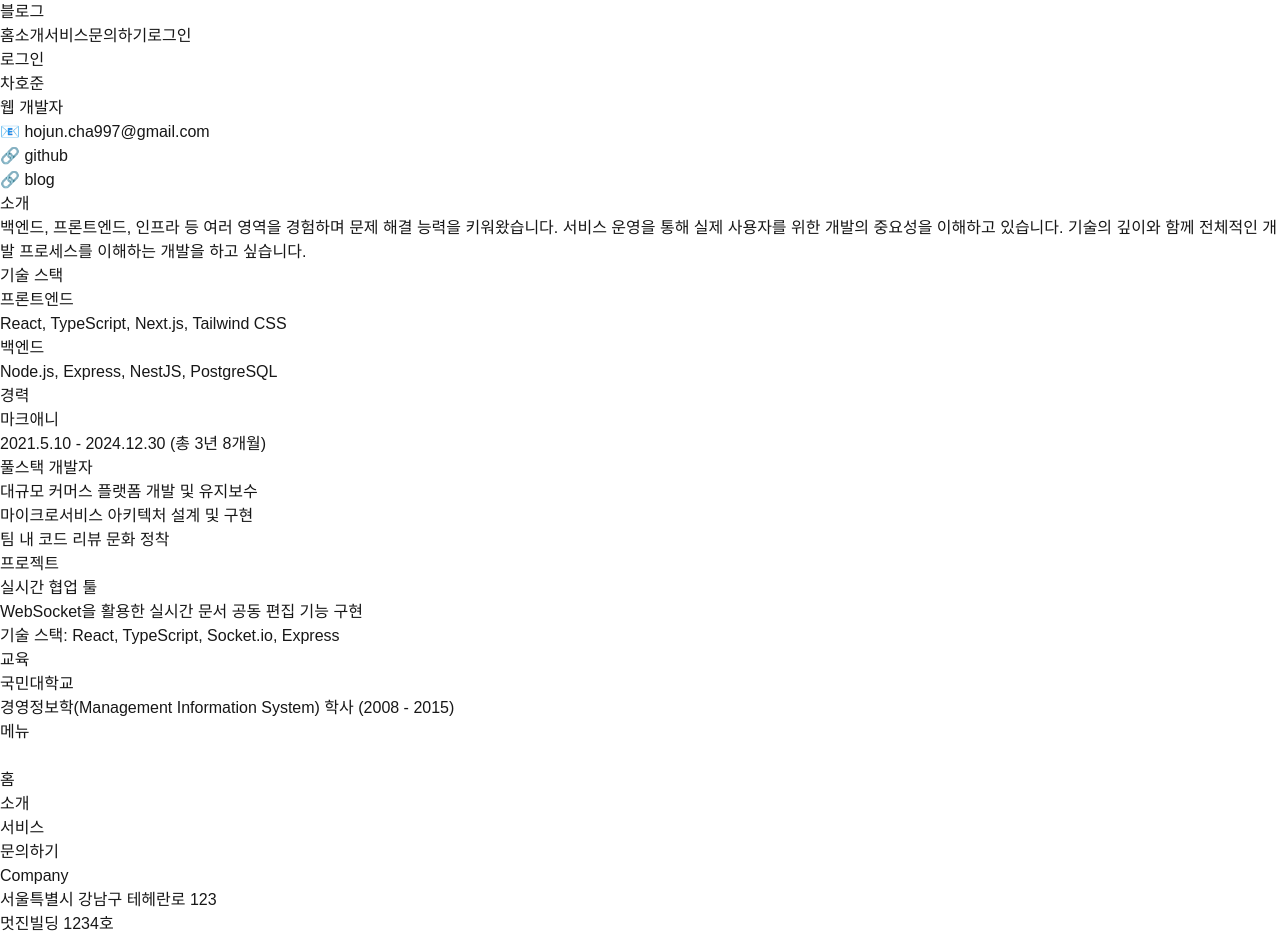
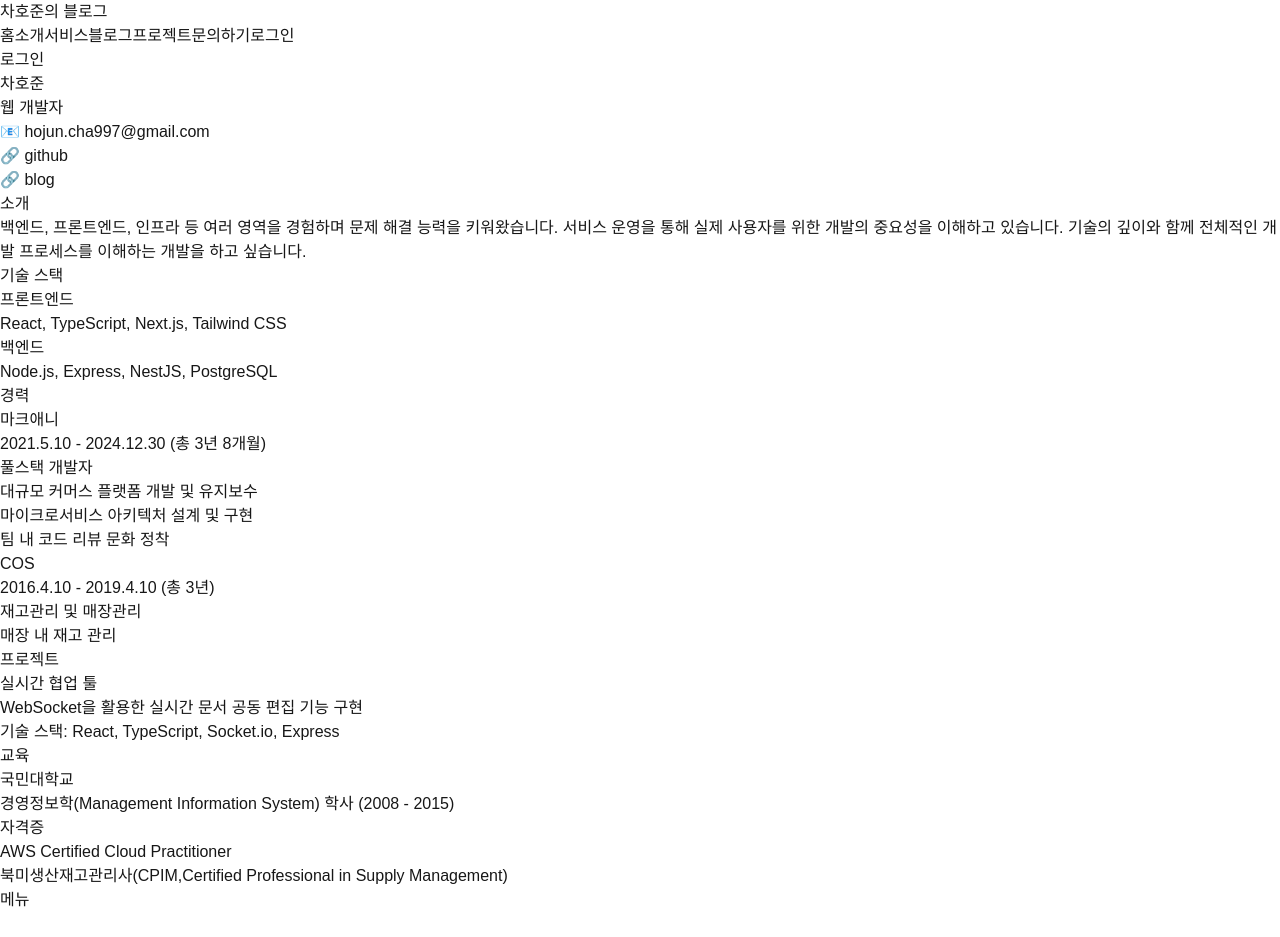
Before and after one commit to hojuncha997/personal-cms, a Next.js app: page /about in a window 1280 px wide. Shown: the top 937 px of the page. Built offline with nearby package versions, Linux system fonts and the light colour scheme; no server answers.

Commit message:
chore: 스타일링 미세 수정

```diff
--- a/src/app/about/page.tsx
+++ b/src/app/about/page.tsx
@@ -1,8 +1,12 @@
 import { Container } from '@/components/layouts/Container'
 import Link from 'next/link'
+import { colors } from '@/constants/styles'
+
 export default function AboutPage() {
     return (
-        <div className="min-h-screen bg-white">
+        // <div className="min-h-screen bg-[colors.primary.main]">
+        // <div className="min-h-screen bg-[#fcd0b1]">
+        <div className={`min-h-screen bg-[${colors.primary.main}]`}>
             <Container>
                 <section className="py-12 max-w-4xl mx-auto">
                     <div className="mb-12">
@@ -16,7 +20,7 @@ export default function AboutPage() {
                     </div>
 
                     <div className="mb-12">
-                        <h2 className="text-2xl font-bold text-gray-800 mb-6 pb-2 border-b-2">소개</h2>
+                        <h2 className="text-2xl text-gray-800 mb-6 pb-2 border-b-2">소개</h2>
                         <p className="text-gray-600 leading-relaxed">
 
                             백엔드, 프론트엔드, 인프라 등 여러 영역을 경험하며 문제 해결 능력을 키워왔습니다.
@@ -30,18 +34,18 @@ export default function AboutPage() {
                         <h2 className="text-2xl font-bold text-gray-800 mb-6 pb-2 border-b-2">기술 스택</h2>
                         <div className="grid grid-cols-2 gap-4">
                             <div>
-                                <h3 className="font-semibold mb-2">프론트엔드</h3>
+                                <h3 className="font-semibold mb-2 text-gray-800">프론트엔드</h3>
                                 <p className="text-gray-600">React, TypeScript, Next.js, Tailwind CSS</p>
                             </div>
                             <div>
-                                <h3 className="font-semibold mb-2">백엔드</h3>
+                                <h3 className="font-semibold mb-2 text-gray-800">백엔드</h3>
                                 <p className="text-gray-600">Node.js, Express, NestJS, PostgreSQL</p>
                             </div>
                         </div>
                     </div>
 
                     <div className="mb-12">
-                        <h2 className="text-2xl font-bold text-gray-800 mb-6 pb-2 border-b-2">경력</h2>
+                        <h2 className="text-2xl  text-gray-800 mb-6 pb-2 border-b-2">경력</h2>
                         <div className="space-y-8">
                             <div>
                                 <div className="flex justify-between items-center mb-2">
@@ -53,6 +57,16 @@ export default function AboutPage() {
                                     <li>대규모 커머스 플랫폼 개발 및 유지보수</li>
                                     <li>마이크로서비스 아키텍처 설계 및 구현</li>
                                     <li>팀 내 코드 리뷰 문화 정착</li>
+                                </ul>
+                            </div>
+                            <div>
+                                <div className="flex justify-between items-center mb-2">
+                                    <h3 className="text-xl font-semibold text-gray-800">COS</h3>
+                                    <span className="text-gray-600">2016.4.10 - 2019.4.10 (총 3년)</span>
+                                </div>
+                                <p className="text-gray-700 font-medium mb-2">재고관리 및 매장관리</p>
+                                <ul className="list-disc list-inside text-gray-600 space-y-1">
+                                    <li>매장 내 재고 관리</li>
                                 </ul>
                             </div>
 {/*
@@ -72,7 +86,7 @@ export default function AboutPage() {
                     </div>
 
                     <div className="mb-12">
-                        <h2 className="text-2xl font-bold text-gray-800 mb-6 pb-2 border-b-2">프로젝트</h2>
+                        <h2 className="text-2xl text-gray-800 mb-6 pb-2 border-b-2">프로젝트</h2>
                         <div className="space-y-8">
                             <div>
                                 <h3 className="text-xl font-semibold mb-2">실시간 협업 툴</h3>
@@ -86,11 +100,23 @@ export default function AboutPage() {
                         </div>
                     </div>
 
-                    <div>
-                        <h2 className="text-2xl font-bold text-gray-800 mb-6 pb-2 border-b-2">교육</h2>
+                    <div className="mb-12">
+                        <h2 className="text-2xl text-gray-800 mb-6 pb-2 border-b-2">교육</h2>
                         <div>
                             <h3 className="text-xl font-semibold mb-2 text-gray-800">국민대학교</h3>
                             <p className="text-gray-600">경영정보학(Management Information System) 학사 (2008 - 2015)</p>
+                        </div>
+                    </div>
+
+                    <div className="mb-12">
+                        <h2 className="text-2xl text-gray-800 mb-6 pb-2 border-b-2">자격증</h2>
+                        {/* <div className="grid grid-cols-2 gap-4"> */}
+                        <div className="">
+
+                            <ul className="list-disc list-inside text-gray-600 space-y-1">
+                                <li>AWS Certified Cloud Practitioner</li>
+                                <li>북미생산재고관리사(CPIM,Certified Professional in Supply Management)</li>
+                            </ul>
                         </div>
                     </div>
                 </section>
--- a/src/components/LoginModal.tsx
+++ b/src/components/LoginModal.tsx
@@ -6,6 +6,7 @@ import { AlertCircle } from 'lucide-react'
 import useSocialSignUp from '@/hooks/auth/useSocialSignup';
 import { SOCIAL_CONFIG } from '@/constants/auth/social-config';
 import Link from 'next/link';
+import { colors } from '@/constants/styles';
 
 interface LoginModalProps {
   isOpen: boolean
@@ -285,7 +286,7 @@ export default function LoginModal({
     <>
       {isOpen && (
         <div className={`fixed inset-0 ${overlayColor} ${overlayOpacity} ${hasBlur ? 'backdrop-blur-sm' : ''} flex items-center justify-center z-50 p-4`}>
-          <div className="bg-white rounded-xl w-full max-w-md mx-4 sm:mx-auto shadow-xl transform transition-all duration-300">
+          <div className={`bg-[${colors.primary.main}] rounded-xl w-full max-w-md mx-4 sm:mx-auto shadow-xl transform transition-all duration-300 border-[1px] border-black `}>
             <div className="p-6 sm:p-8">
               <div className="flex justify-between items-center mb-6">
                 <h2 className="text-2xl font-bold text-gray-800">
--- a/src/components/common/common-popover.tsx
+++ b/src/components/common/common-popover.tsx
@@ -68,12 +68,11 @@ export function CommonPopover({
           className={`
            z-50
 
-           rounded-md
            border
-           border-gray-200
-           bg-white
+           border-black
+           bg-[#fcd0b1]
+           rounded-xl
 
-           shadow-md
            outline-none
            data-[state=open]:animate-in
            data-[state=closed]:animate-out
--- a/src/components/navigation/nav-container.tsx
+++ b/src/components/navigation/nav-container.tsx
@@ -8,6 +8,7 @@ import { Container } from '@/components/layouts/Container'
 import { CommonDrawer } from '@components/common/common-drawer'
 import { useState } from 'react'
 import { useRouter, usePathname } from 'next/navigation'
+import { colors } from '@/constants/styles'
 
 interface NavContainerProps {
   onOpenDrawer: () => void;
@@ -30,6 +31,17 @@ const NavMenuContent = [
     label: '서비스',
     path: '/service'
   },
+  {
+    id: 'blog',
+    label: '블로그',
+    path: '/blog'
+  },
+  {
+    id: 'projects',
+    label: '프로젝트',
+    path: '/projects'
+  },
+
   {
     id: 'contact',
     label: '문의하기',
@@ -55,8 +67,10 @@ export function NavContainer({ onOpenDrawer, onOpenLogin }: NavContainerProps) {
   const renderAuthButton = () => {
     if (isAuthenticated) {
       return (
-        <div className="border-[1px] border-gray-300 rounded-md p-1 flex items-center">
-          <NavProfile />
+        <div className="border-[1px] border-black rounded-md p-1 flex items-center text-black hover:bg-black hover:text-white group">
+          <div className="group-hover:text-white cursor-pointer">
+            <NavProfile />
+          </div>
         </div>
       )
     }
@@ -68,7 +82,7 @@ export function NavContainer({ onOpenDrawer, onOpenLogin }: NavContainerProps) {
     return (
       <button
         onClick={onOpenLogin}
-        className="border-[1px] border-gray-300 rounded-md p-1 text-gray-700 hover:text-gray-700"
+        className="border-[1px] border-black p-1 text-black hover:text-gray-700"
       >
         로그인
       </button>
@@ -76,21 +90,24 @@ export function NavContainer({ onOpenDrawer, onOpenLogin }: NavContainerProps) {
   }
 
   return (
-    <nav className={`fixed w-full bg-white shadow-md z-10 transition-transform duration-200 ${
+    // <nav className={`fixed w-full bg-white shadow-md z-10 transition-transform duration-200 ${
+    //   isScrollingDown ? '-translate-y-full' : 'translate-y-0'
+    // }`}>
+    <nav className={`fixed w-full bg-[${colors.primary.main}] border-b-[1px] border-black z-10 transition-transform duration-200 ${
       isScrollingDown ? '-translate-y-full' : 'translate-y-0'
     }`}>
       <Container>
         <div className="flex justify-between h-16 items-center">
           {/* 로고 */}
           <div className="flex items-center">
-            <Link href="/" className="text-xl text-gray-600">블로그</Link>
+            <Link href="/" className="text-xl text-black">차호준의 블로그</Link>
           </div>
 
           {/* 데스크탑 메뉴 */}
           <div className="hidden lg:flex lg:items-center lg:space-x-8">
            {NavMenuContent.map((item) => {
              return (
-              <Link href={item.path} key={item.id} className="text-gray-600 hover:text-gray-900">
+              <Link href={item.path} key={item.id} className="text-black hover:text-gray-900">
                 {item.label}
               </Link>
              )
@@ -105,7 +122,7 @@ export function NavContainer({ onOpenDrawer, onOpenLogin }: NavContainerProps) {
               onClick={() => setIsDrawerOpen(true)}
               className="text-gray-500 hover:text-gray-700"
             >
-              <svg className="h-6 w-6" fill="none" strokeLinecap="round" strokeLinejoin="round" strokeWidth="2" viewBox="0 0 24 24" stroke="currentColor">
+              <svg className="h-6 w-6 text-black" fill="none" strokeWidth="1" viewBox="0 0 24 24" stroke="currentColor">
                 <path d="M4 6h16M4 12h16M4 18h16"></path>
               </svg>
             </button>
--- /dev/null
+++ b/src/constants/styles/colors.ts
@@ -0,0 +1,17 @@
+export const colors = {
+    primary: {
+      main: '#fcd0b1',
+      // main: '#fdd5b1',
+      light: '#ffe3d4',
+      dark: '#c9a08e'
+    },
+    background: {
+      default: '#ffffff',
+      paper: '#faf9f8'
+    },
+    text: {
+      black: '#000000',
+      white: '#ffffff',
+      gray: '#757575'
+    }
+  } as const;
--- /dev/null
+++ b/src/constants/styles/index.ts
@@ -0,0 +1 @@
+export * from './colors';
--- a/src/hooks/layout/useWindowSize.ts
+++ b/src/hooks/layout/useWindowSize.ts
@@ -19,13 +19,16 @@ export const useWindowSize = () => {
       });
     };
 
+    // 초기 리사이즈 이벤트 실행 추가
+    handleResize();
+
     window.addEventListener('resize', handleResize);
     return () => window.removeEventListener('resize', handleResize);
   }, []);
 
-  const isMobile = () => windowSize.width < BREAKPOINTS.mobile;
-  const isTablet = () => windowSize.width >= BREAKPOINTS.mobile && windowSize.width < BREAKPOINTS.tablet;
-  const isDesktop = () => windowSize.width >= BREAKPOINTS.tablet;
+  const isMobile = windowSize.width < BREAKPOINTS.mobile;
+  const isTablet = windowSize.width >= BREAKPOINTS.mobile && windowSize.width < BREAKPOINTS.tablet;
+  const isDesktop = windowSize.width >= BREAKPOINTS.tablet;
 
   return {
     width: windowSize.width,
--- a/tsconfig.json
+++ b/tsconfig.json
@@ -23,7 +23,8 @@
       "@types/*": ["./src/types/*"],
       "@hooks/*": ["./src/hooks/*"],
       "@store/*": ["./src/store/*"],
-      "@components/*": ["./src/components/*"]
+      "@components/*": ["./src/components/*"],
+      "@images/*": ["/public/images/*"]
     }
   },
   "include": ["next-env.d.ts", "**/*.ts", "**/*.tsx", ".next/types/**/*.ts"],
```
Also changed, not shown: public/images/projects/markany/chainverse/index.ts (added, +13 -0 lines), src/app/projects/page.tsx (added, +68 -0 lines), src/components/navigation/nav-profile.tsx (+4 -4 lines). Lines whose indentation alone changed are shown as unchanged.
